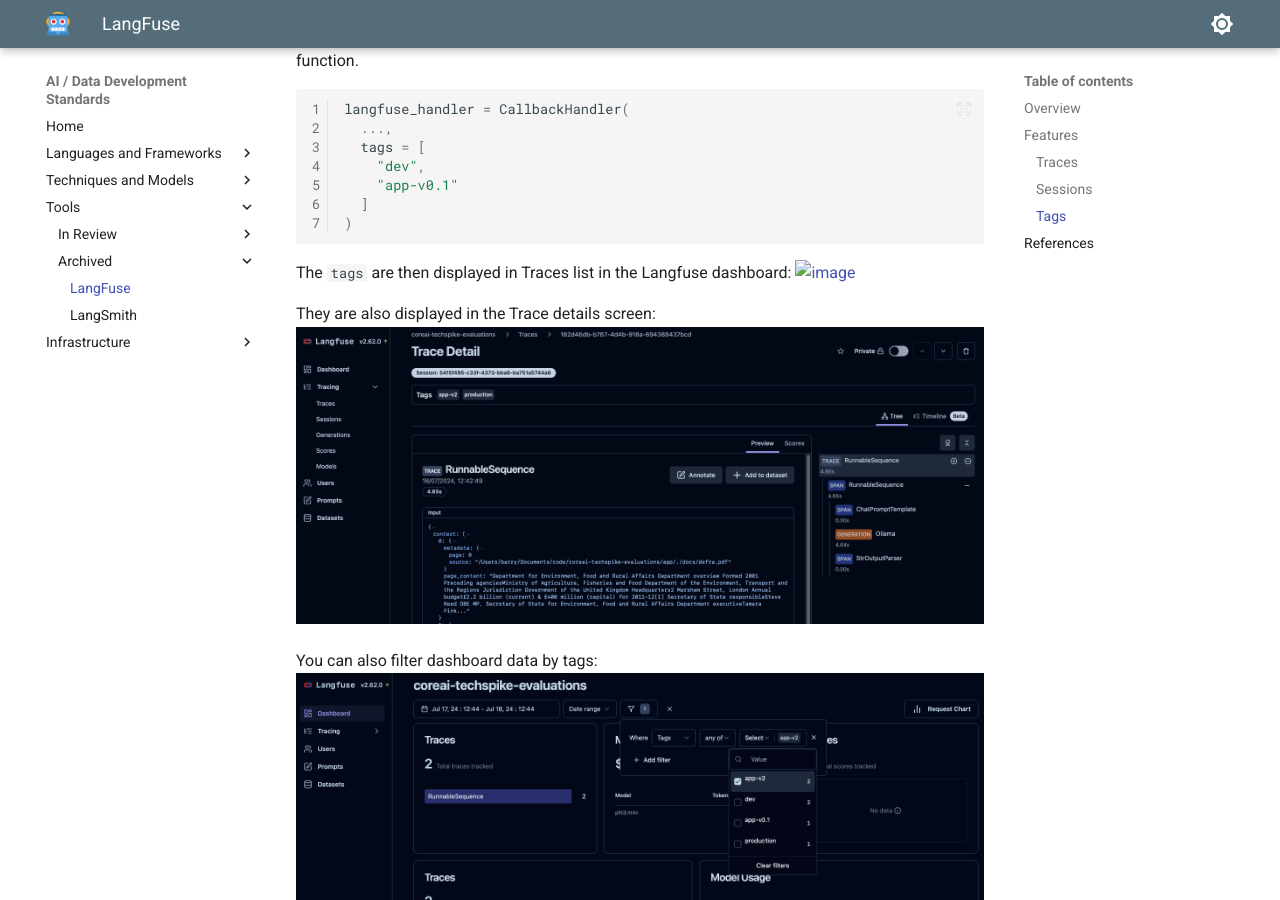
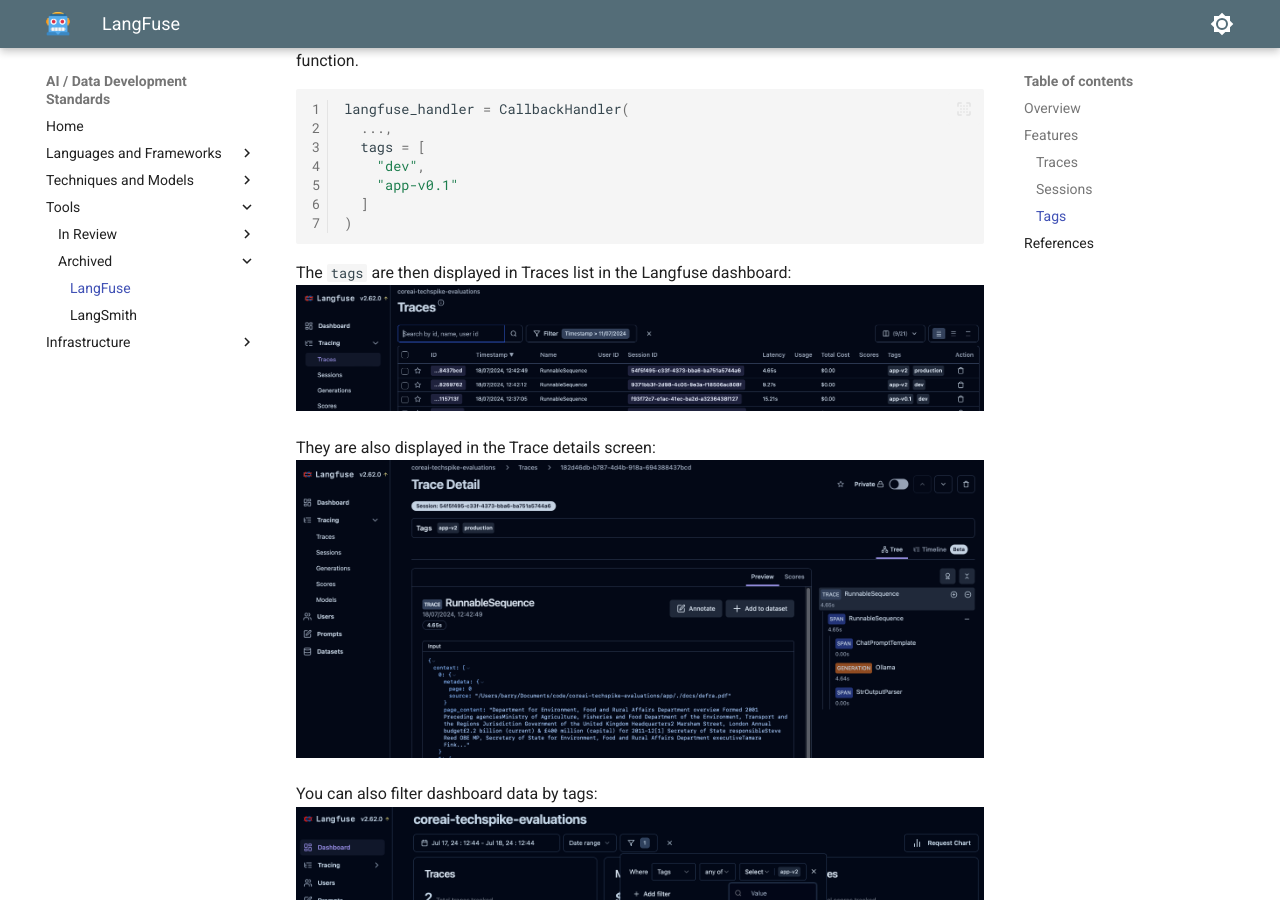
Before and after one commit to DEFRA/ai-data-development-standards, an MkDocs documentation site: the page built from docs/tools/archived/langfuse.md, in a window 1280 px wide and 900 px high, scrolled down 2597 px. Built offline with MkDocs 1.6.1 and Material for MkDocs 9.7.7, drawn with Linux system fonts in a browser that asks for light colours.

Commit message:
Change to incorrect image path

````diff
--- a/docs/tools/archived/langfuse.md
+++ b/docs/tools/archived/langfuse.md
@@ -72,7 +72,7 @@ langfuse_handler = CallbackHandler(
 ```
 
 The `tags` are then displayed in Traces list in the Langfuse dashboard:
-![image](../images/../langfuse-tags.png)
+![image](../../images/langfuse-tags.png)
 
 They are also displayed in the Trace details screen:
 ![image](../../images/langfuse-tags-details.png)
````
